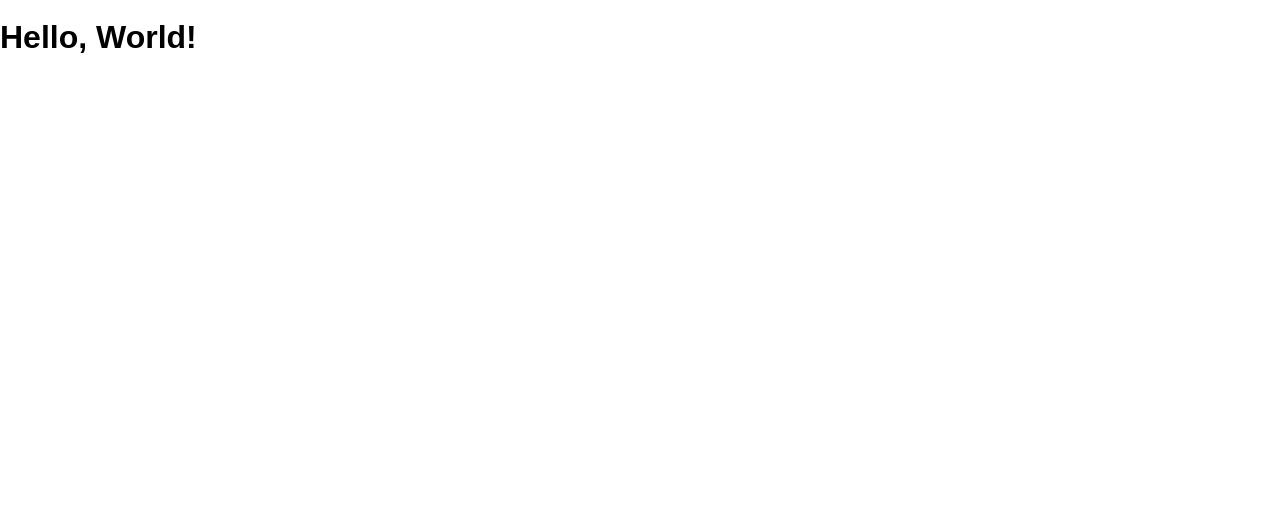
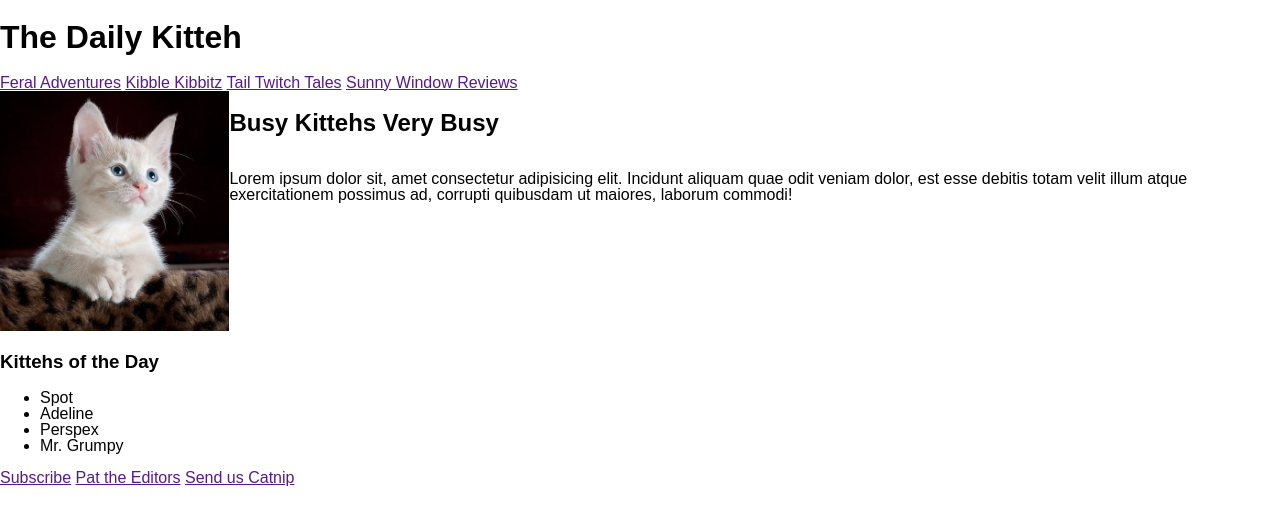
Before and after one commit to jmyers86/the-daily-kitteh, a website: page public/index.html in a window 1280 px wide. Drawn offline with Linux system fonts and the light colour scheme.

Commit message:
html layout

```diff
--- a/public/index.html
+++ b/public/index.html
@@ -8,6 +8,44 @@
     <link rel="stylesheet" href="/screen.css" />
   </head>
   <body>
-    <h1 class="hello-world">Hello, World!</h1>
+    <h1 class="hello-world">The Daily Kitteh</h1>
+    <nav>
+      <a href="">Feral Adventures</a>
+      <a href="">Kibble Kibbitz</a>
+      <a href="">Tail Twitch Tales</a>
+      <a href="">Sunny Window Reviews</a>
+    </nav>
+    <div class="main">
+      <div class="side-window">
+        <img
+          class="kitty"
+          src="kitty-cat-kitten-pet-45201.jpeg"
+          alt="A cute kitty"
+        />
+        <h3>Kittehs of the Day</h3>
+        <ul>
+          <li>Spot</li>
+          <li>Adeline</li>
+          <li>Perspex</li>
+          <li>Mr. Grumpy</li>
+        </ul>
+      </div>
+      <div class="main-body">
+        <h2>Busy Kittehs Very Busy</h2>
+        <p>
+          Lorem ipsum dolor sit, amet consectetur adipisicing elit. Incidunt
+          aliquam quae odit veniam dolor, est esse debitis totam velit illum
+          atque exercitationem possimus ad, corrupti quibusdam ut maiores,
+          laborum commodi!
+        </p>
+      </div>
+    </div>
   </body>
+  <footer>
+    <nav>
+      <a href="">Subscribe</a>
+      <a href="">Pat the Editors</a>
+      <a href="">Send us Catnip</a>
+    </nav>
+  </footer>
 </html>
--- a/public/screen.css
+++ b/public/screen.css
@@ -10,3 +10,15 @@ body {
   margin: 0;
   min-height: 100%;
 }
+.main {
+  display: flex;
+  justify-content: space-around;
+}
+.main-body {
+  display: flex;
+  flex-direction: column;
+}
+
+.kitty {
+  max-height: 15rem;
+}
```
Also changed, not shown: public/joe logo.png (added), public/kitty-cat-kitten-pet-45201.jpeg (added).
